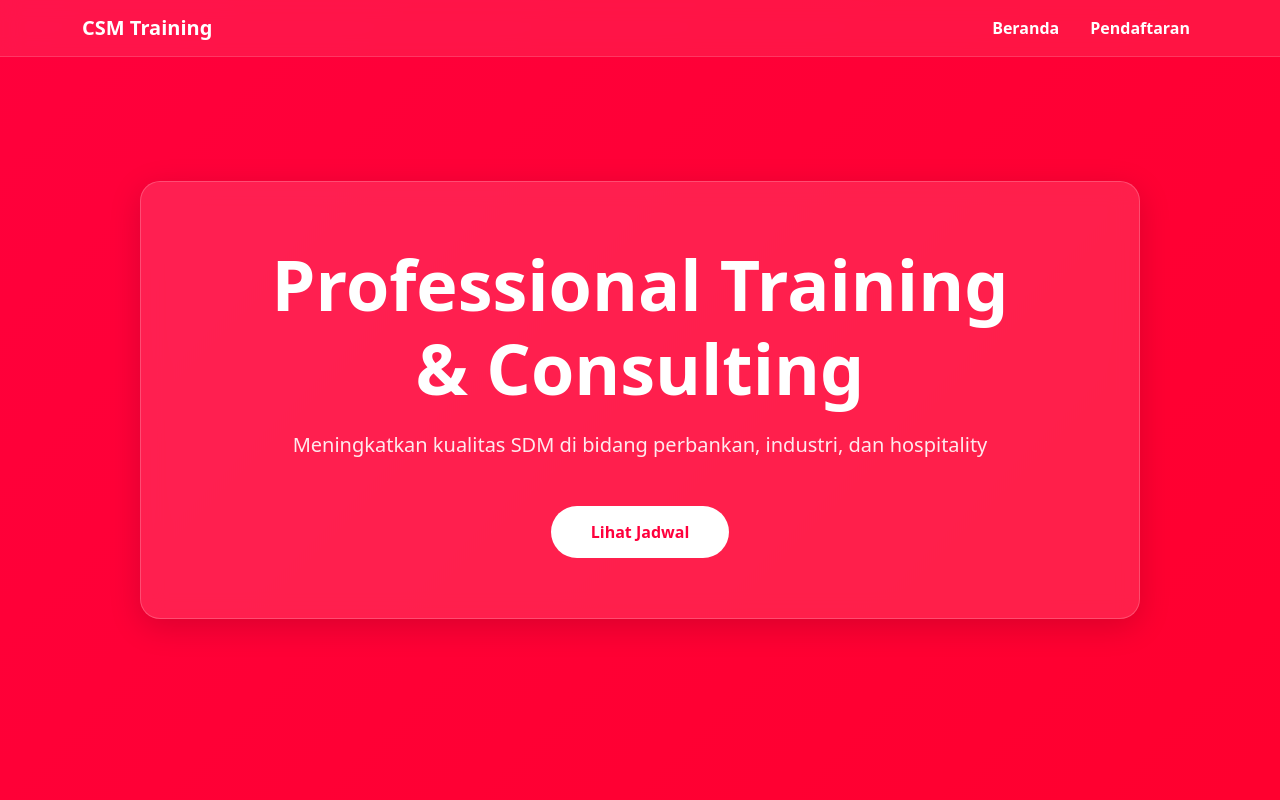
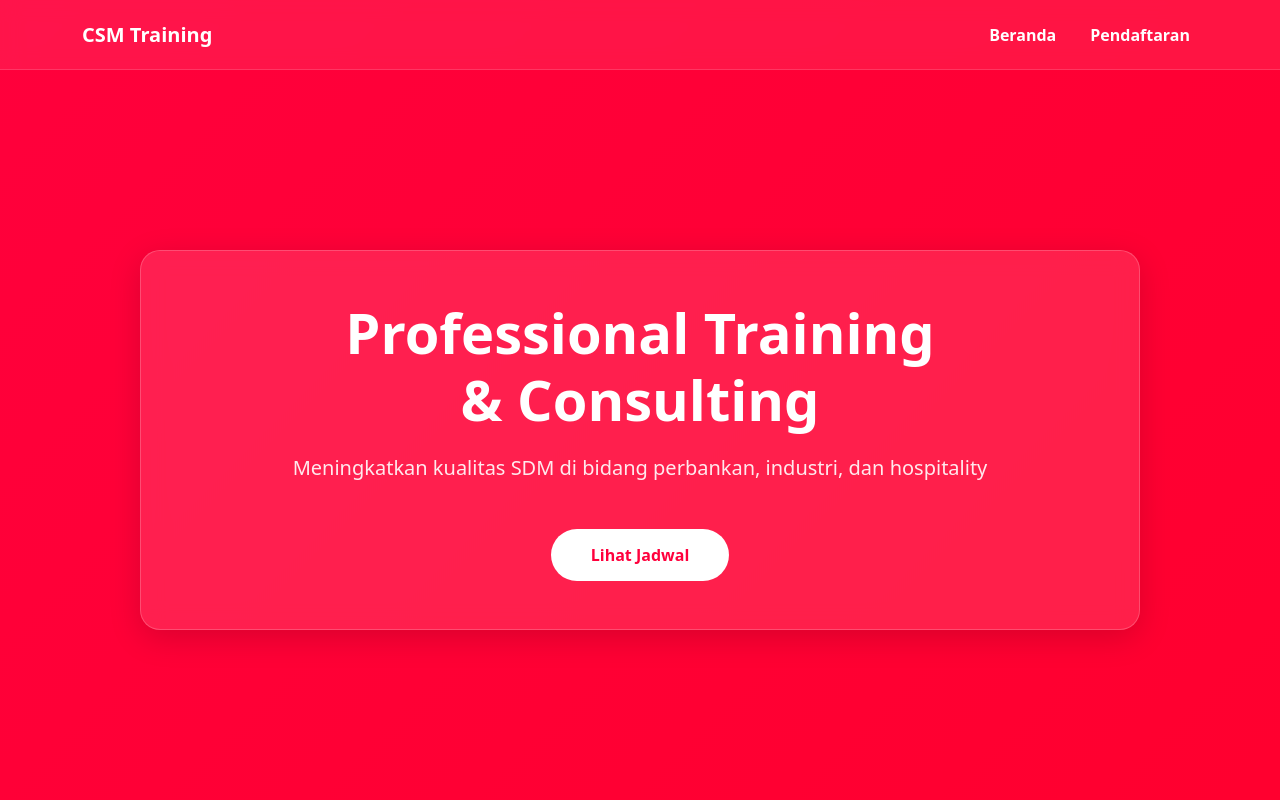
Before and after one commit to yusupseptiana/CSM, a React (Create React App) app in the folder frontend/: page / in a window 1280 px wide. Shown: the top 800 px of the page. Built offline with nearby package versions, Linux system fonts and the light colour scheme; no server answers.

Commit message:
Fix API path and registration select

```diff
--- a/frontend/src/App.css
+++ b/frontend/src/App.css
@@ -9,6 +9,9 @@ body {
   margin: 0;
   padding: 0;
   font-family: 'Segoe UI', sans-serif;
+  /* keep a top offset so fixed navbar does not cover content */
+  padding-top: 80px;
+
   background: linear-gradient(
     135deg,
     #ff003c,
@@ -45,8 +48,8 @@ body {
   top: 0;
   width: 100%;
   z-index: 999;
-
-  padding: 15px 0;
+  height: 70px;
+  padding: 12px 0;
   font-weight: bold;
 
   background: rgba(255,255,255,0.08) !important;
@@ -67,7 +70,7 @@ body {
 .nav-link {
   color: white !important;
   font-weight: 500;
-  margin-left: 15px;
+  margin-left: 18px;
   transition: 0.3s;
 }
 
@@ -80,18 +83,18 @@ body {
    HERO
 ========================= */
 .hero-section {
-  min-height: 100vh;
+  min-height: calc(100vh - 80px);
 
   display: flex;
   align-items: center;
   justify-content: center;
 
   text-align: center;
-  padding: 100px 20px;
+  padding: 60px 20px;
 }
 
 .hero-box {
-  padding: 60px;
+  padding: 48px;
   width: 100%;
   max-width: 1000px;
 
@@ -100,7 +103,7 @@ body {
 
 .hero-title {
   color: white;
-  font-size: 70px;
+  font-size: 56px;
   font-weight: bold;
   line-height: 1.2;
 }
@@ -209,6 +212,27 @@ body {
   padding: 14px;
 }
 
+/* style for bootstrap select elements */
+.form-select {
+  background: rgba(255,255,255,0.12) !important;
+  border: 1px solid rgba(255,255,255,0.2) !important;
+  color: white !important;
+  border-radius: 12px;
+  padding: 12px 14px;
+}
+
+.form-select:focus {
+  box-shadow: none !important;
+  border-color: white !important;
+}
+
+/* small helper when no data */
+.empty-note {
+  color: rgba(255,255,255,0.8);
+  text-align: center;
+  padding: 12px 0;
+}
+
 .form-control::placeholder {
   color: rgba(255,255,255,0.7);
 }
--- a/frontend/src/components/RegistrationForm.js
+++ b/frontend/src/components/RegistrationForm.js
@@ -71,11 +71,13 @@ function RegistrationForm() {
                     required
                   >
                     <option value="">-- Pilih Training --</option>
-                    {Array.isArray(trainings) ? trainings.map(t => (
+                    {Array.isArray(trainings) && trainings.length > 0 ? trainings.map(t => (
                       <option key={t.id || t.id_training} value={t.id || t.id_training}>
                         {t.nama_training} - {t.tanggal} (Rp {t.harga?.toLocaleString()})
                       </option>
-                    )) : null}
+                    )) : (
+                      <option value="" disabled> Tidak ada training tersedia </option>
+                    )}
                   </select>
                 </div>
                 <div className="mb-3">
```
